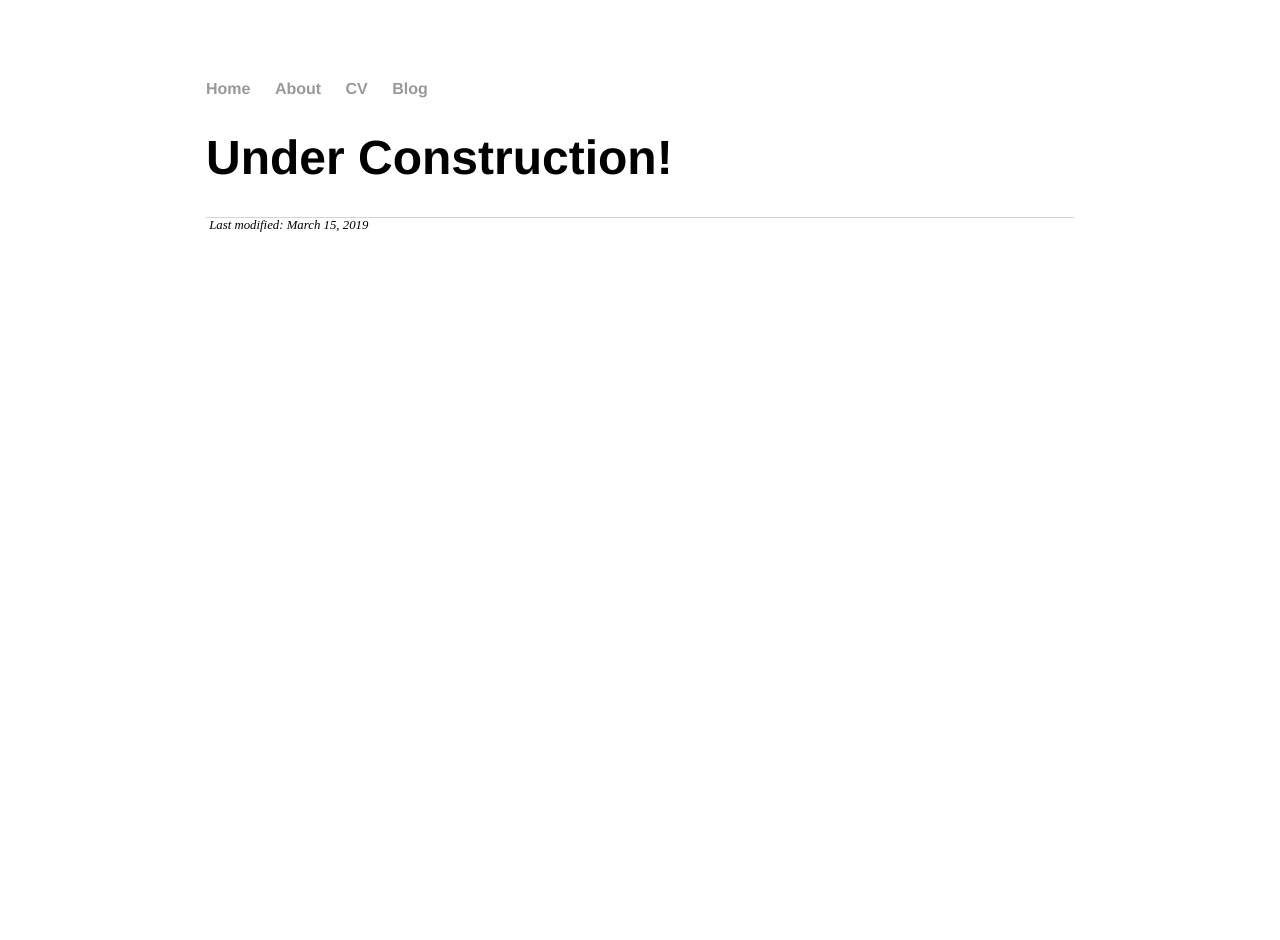
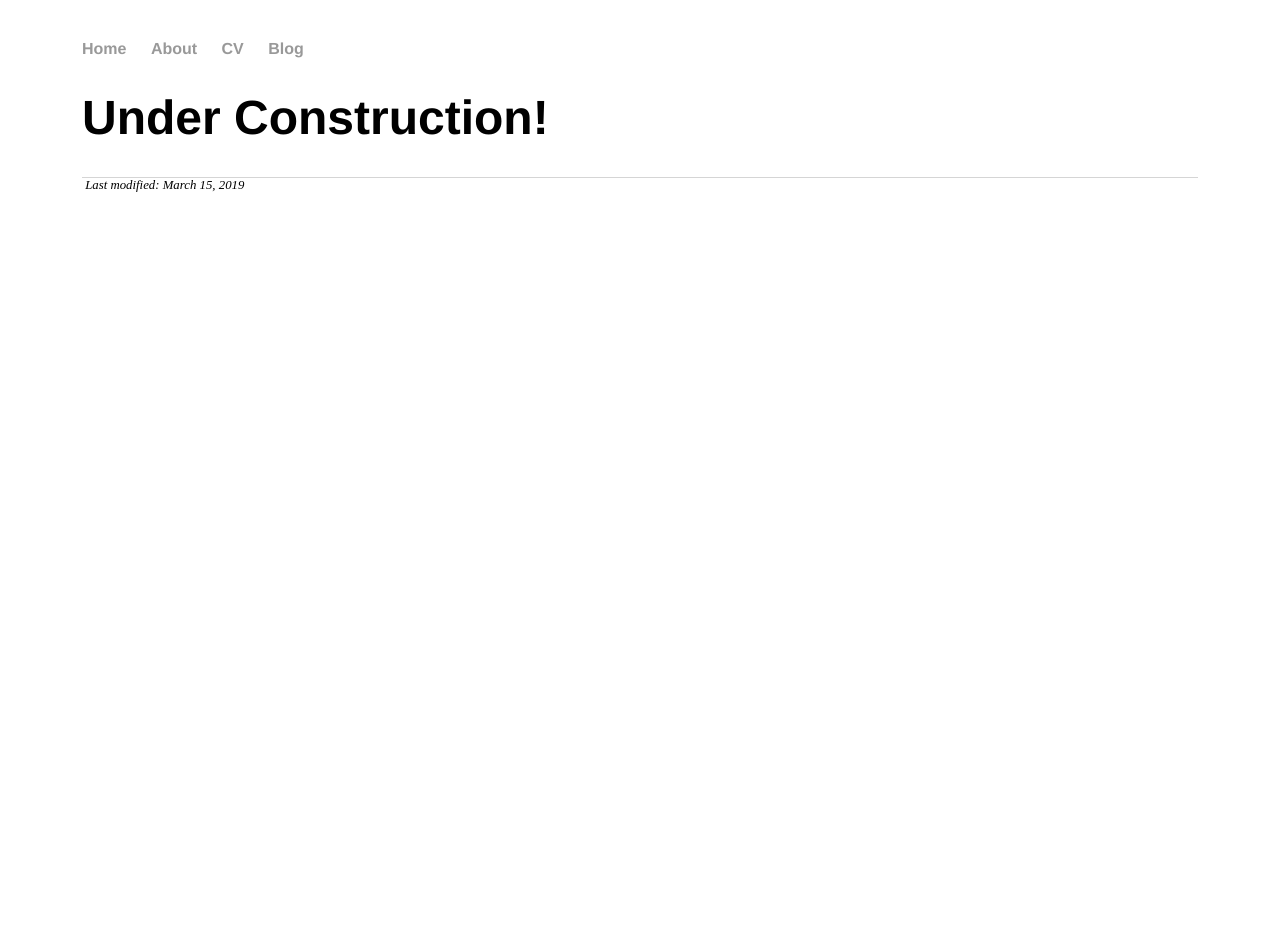
Before and after one commit to zhaoxiahust/zhaoxiahust.github.com, a Jekyll site: the page built from about/index.html, in a window 1280 px wide. Built offline with Jekyll 4.4.1, drawn with Linux system fonts in a browser that asks for light colours.

Commit message:
Update main.css

```diff
--- a/css/main.css
+++ b/css/main.css
@@ -9,8 +9,8 @@ html {
 
 
 body {
-    margin: 60px auto;
-    width: 70%;
+    margin: 20px auto;
+    width: 90%;
 }
 
 nav ul, footer ul {
```
